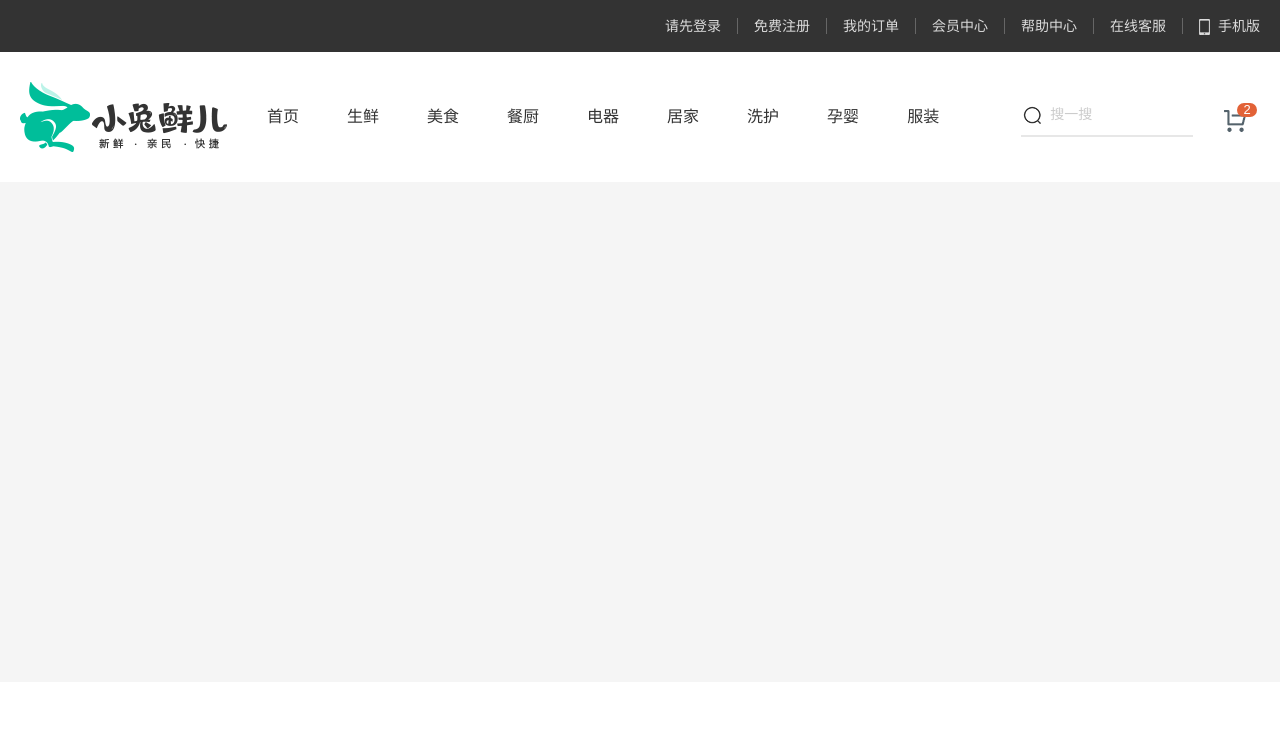
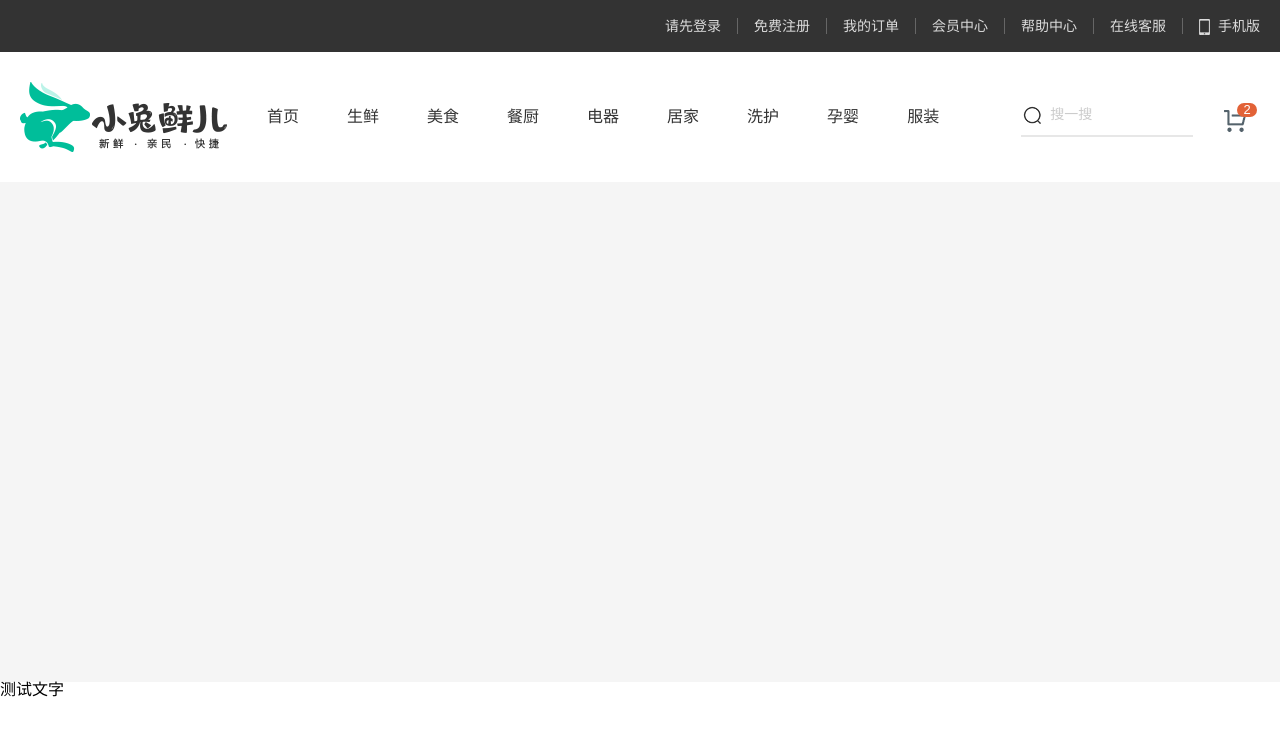
Before and after one commit to countryman-y/xtx_test, a plain HTML site: page xtx_pc_client/index.html in a window 1280 px wide. Drawn offline with Linux system fonts and the light colour scheme.

Commit message:
index.html

```diff
--- a/xtx_pc_client/index.html
+++ b/xtx_pc_client/index.html
@@ -66,7 +66,9 @@
 
     </div>
     <!-- 版权信息 -->
-    <div class="copyright"></div>
+    <div class="copyright">
+        <div>测试文字</div>
+    </div>
 </body>
 
 </html>
```
